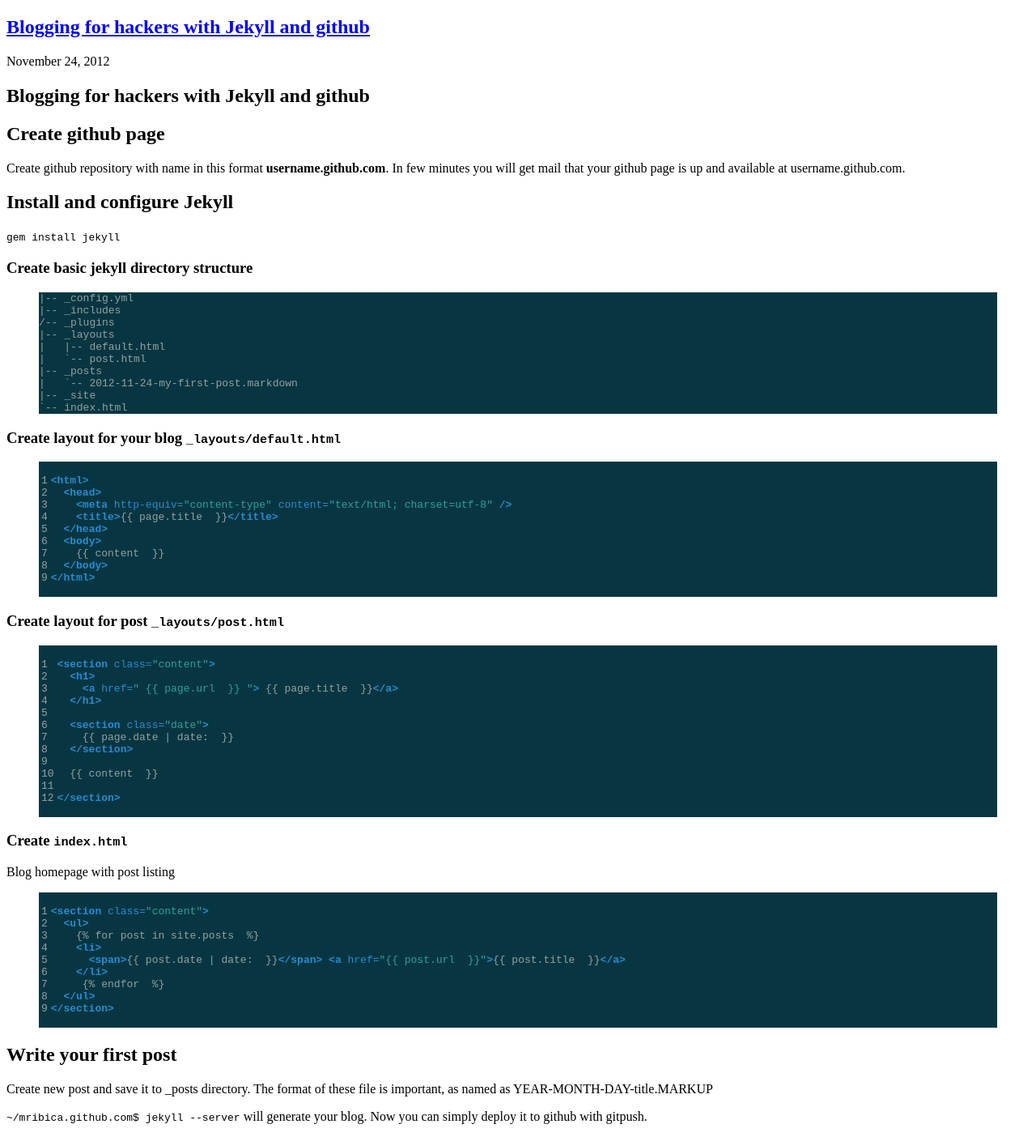
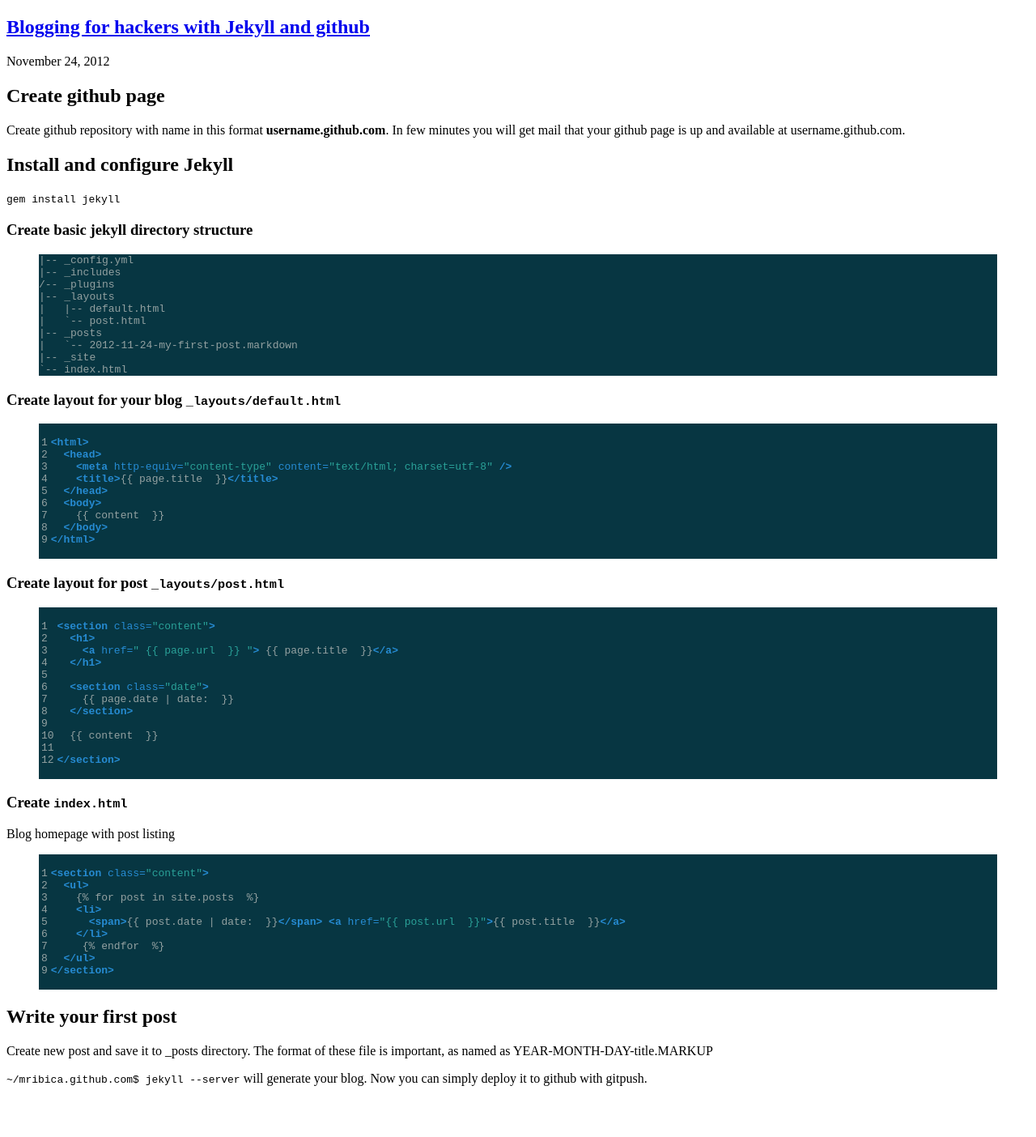
Before and after one commit to mribica/mribica.github.com, a Jekyll site: the page built from _posts/2012-11-24-blogging-with-jekyll-and-github.markdown, in a window 1280 px wide. Shown: the whole page at 81% size. Built offline with Jekyll 4.4.1, drawn with Linux system fonts in a browser that asks for light colours; Markdown is read by kramdown in place of the engine named in the settings; after the commit the page ends 1357 px from its top, so only the background shows below that.

Commit message:
[blogpost] blogging with jekyll and github

```diff
--- a/_posts/2012-11-24-blogging-with-jekyll-and-github.markdown
+++ b/_posts/2012-11-24-blogging-with-jekyll-and-github.markdown
@@ -2,8 +2,6 @@
 layout: post
 title: "Blogging for hackers with Jekyll and github"
 ---
-
-# Blogging for hackers with Jekyll and github
 
 ## Create github page
 
```
